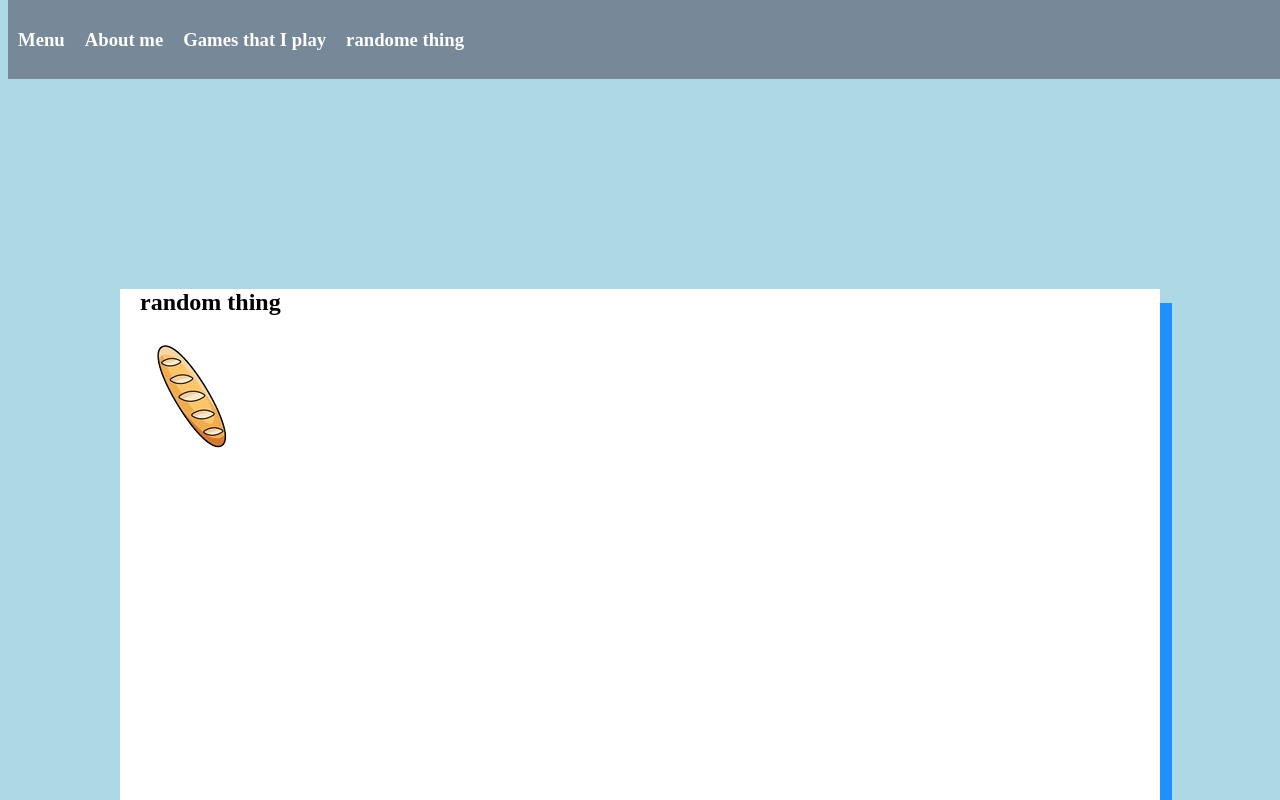
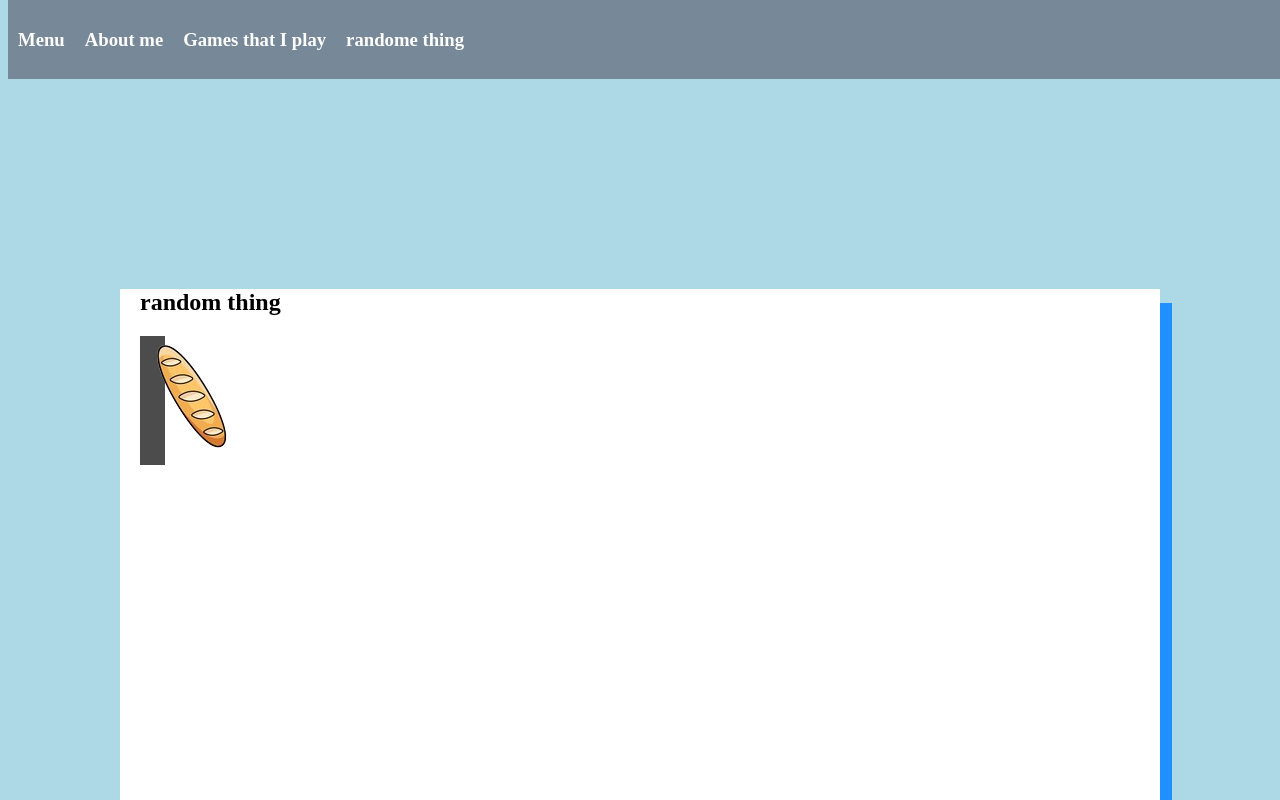
Before and after one commit to Evaneve123/evaneve123.github.io, a plain HTML site: page index.html in a window 1280 px wide. In both pictures the pointer is over the button 152 px from the left and 5036 px from the top of the page. Shown: the part 4636-5436 px from the top of the page. Drawn offline with Linux system fonts and the light colour scheme.

Commit message:
Update style.css

```diff
--- a/style.css
+++ b/style.css
@@ -38,7 +38,7 @@ header {
     border: 0px solid;
 }
 
-.button a:hover{
+.button:hover{
     background-color: rgba(0, 0, 0, 0.7);
 }
 
```
